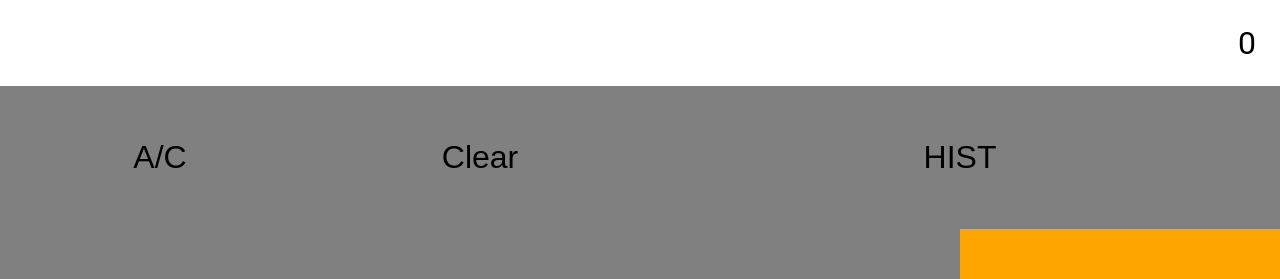
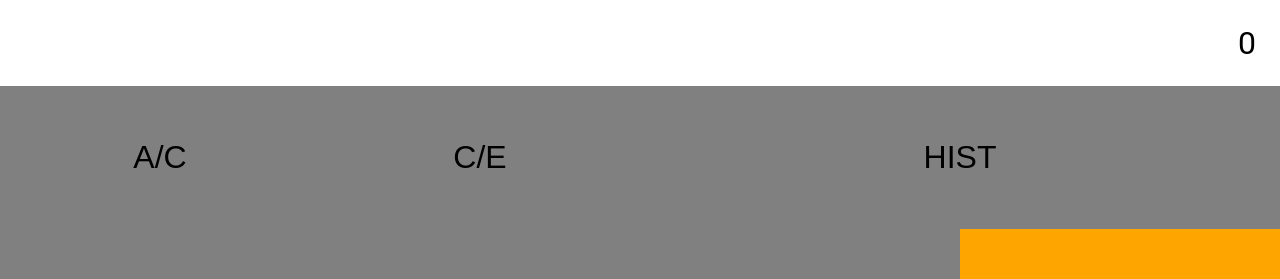
Before and after one commit to 13bfrancis/mobile-calculator, a React (Create React App) app: page / in a window 1280 px wide. Shown: the top 279 px of the page. Built offline with nearby package versions, Linux system fonts and the light colour scheme.

Commit message:
fixed ios/safari css grid issue

```diff
--- a/src/features/calculator/CalculatorContainer.tsx
+++ b/src/features/calculator/CalculatorContainer.tsx
@@ -2,9 +2,8 @@
 
 export const CalculatorContainer = styled.div`
   display: grid;
-  width: 100vw;
   height: 100%;
-  grid-template-columns: repeat(4, 1fr);
+  grid-template-columns: repeat(4, 25%);
   grid-template-rows: 1fr repeat(5, 2fr);
   place-items: center;
 
--- a/src/features/calculator/CalculatorView.tsx
+++ b/src/features/calculator/CalculatorView.tsx
@@ -27,7 +27,7 @@
         A/C
       </CalculatorButton>
       <CalculatorButton onClick={() => dispatch(clearCurrentNumber())}>
-        Clear
+        C/E
       </CalculatorButton>
       <WideCalculatorButton>HIST</WideCalculatorButton>
       <CalculatorButton onClick={() => dispatch(addNumber(1))}>
```
Also changed, not shown: 1 other file (tests, documents, lock files or other folders).
